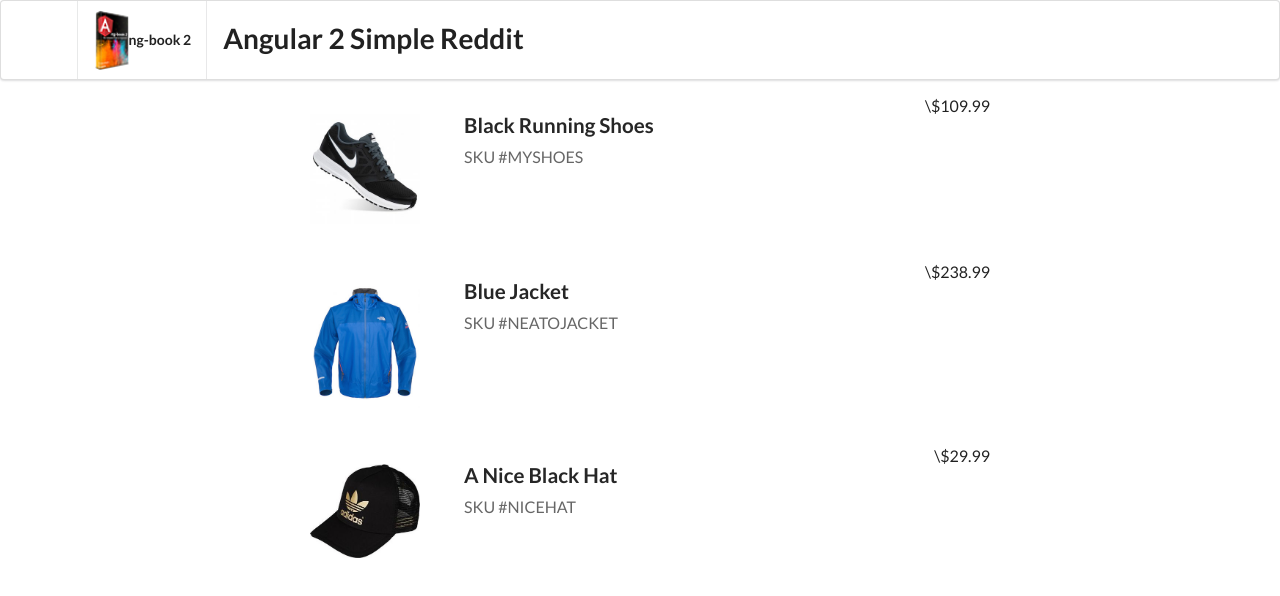
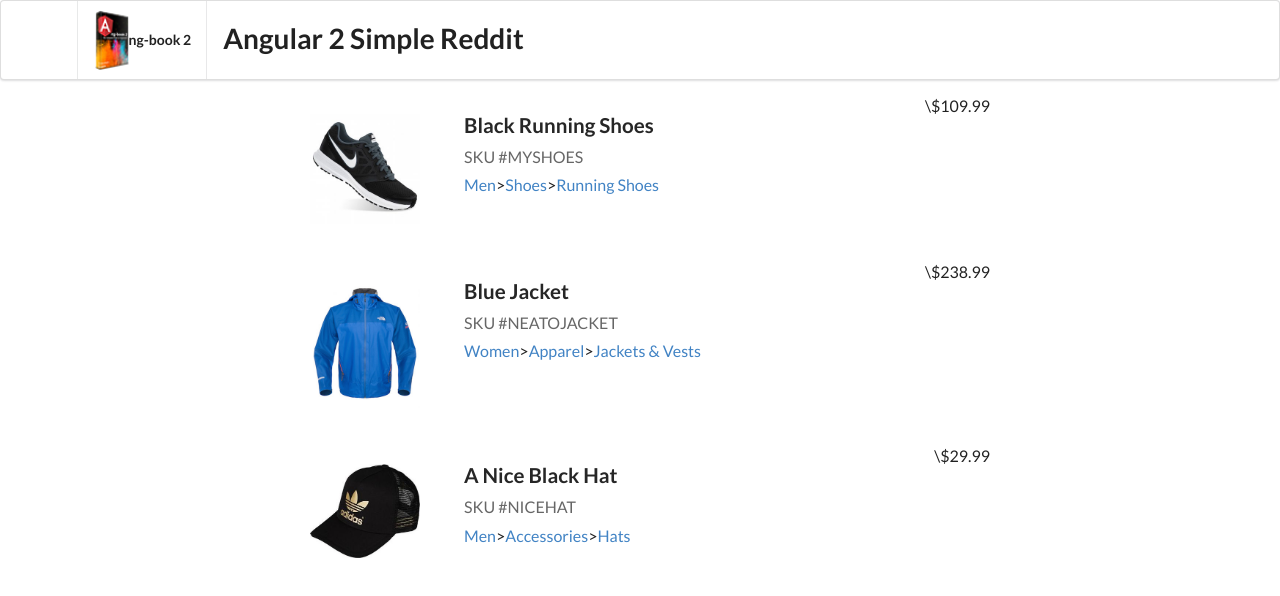
Before and after one commit to onowb/ng-book-4---Revision-62, an Angular app: page / in a window 1280 px wide. Shown: the top 596 px of the page. Built offline with nearby package versions, Linux system fonts and the light colour scheme.

Commit message:
Penambahan departement Sukses

```diff
--- a/src/app/products-department/products-department.component.html
+++ b/src/app/products-department/products-department.component.html
@@ -1,3 +1,6 @@
-<p>
-  products-department works!
-</p>
+<div class="product-department">
+  <span *ngFor="let name of product.department; let i=index">
+    <a href="#">{{name}}</a>
+    <span>{{i < (product.department.length-1) ? '>' : ""}}</span>
+  </span>
+</div>
--- a/src/app/products-row/products-row.component.html
+++ b/src/app/products-row/products-row.component.html
@@ -4,5 +4,8 @@
   <div class="meta">
     <div class="product-sku">SKU #{{product.sku}}</div>
   </div>
+  <div class="description">
+    <app-products-department [product]="product"></app-products-department>
+  </div>
 </div>
 <app-price-display [price]="product.price"></app-price-display>
```
Also changed, not shown: src/app/products-department/products-department.component.ts (+8 -1 lines).
